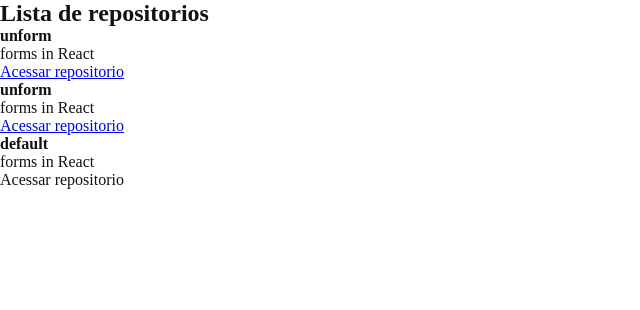
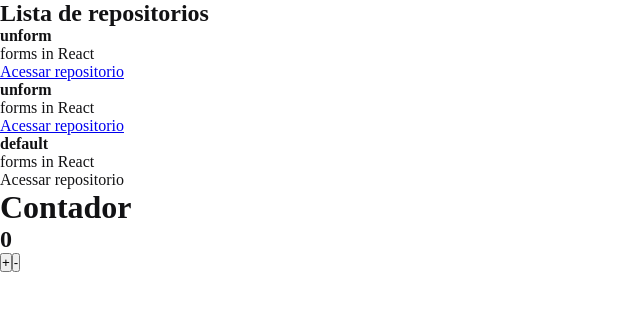
Before and after one commit to ESTEVAO-FERNANDES-SERPA/R-modulo1, a React (Create React App) app: page / in a window 1280 px wide. Shown: the top 310 px of the page, without its empty margins (0-640 px from the left). Built offline with nearby package versions, Linux system fonts and the light colour scheme.

Commit message:
adicionando counter

```diff
--- a/src/App.jsx
+++ b/src/App.jsx
@@ -1,4 +1,5 @@
 import RepositoryList from './components/RepositoryList';
+import Counter from './components/Counter';
 import './styles/global.scss'
 
 
@@ -6,6 +7,7 @@
   return (
     <>
       <RepositoryList />
+      <Counter />
     </>
   );
 }
--- /dev/null
+++ b/src/components/Counter.jsx
@@ -0,0 +1,26 @@
+import React from "react";
+import { useState } from "react";
+const Counter = () => {
+    const  [counter, SetCounter] = useState(0)
+
+    const handleCounter=(operator)=>{
+        if(operator === '-' && counter !== 0){
+            SetCounter(counter-1)
+
+          }else if(operator === '+'){
+            SetCounter(counter+1)
+
+          }
+    }
+
+    return(
+        <>
+            <h1>Contador</h1>
+            <h2>{counter}</h2>
+            <button onClick={()=>{handleCounter('+')}}>+</button>
+            <button onClick={()=>{handleCounter('-')}}>-</button>
+        </>
+    )
+}
+
+export default Counter
```
